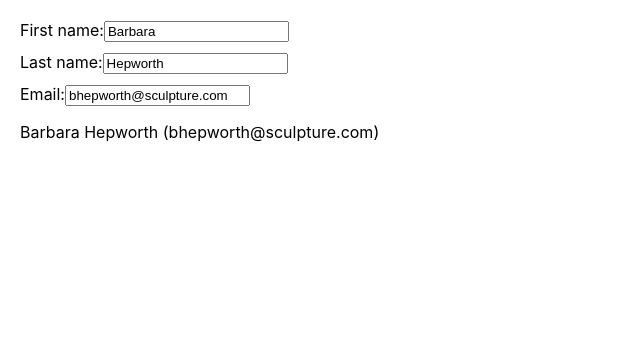
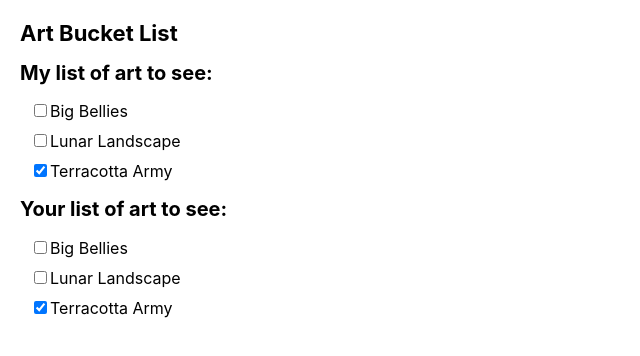
Before and after one commit to becasualle/devsurge-react-course, a React (Create React App) app: page / in a window 1280 px wide. Shown: the top 356 px of the page, without its empty margins (0-640 px from the left). Built offline with nearby package versions, Linux system fonts and the light colour scheme.

Commit message:
Обновление состояния с массивом

```diff
--- a/src/App.jsx
+++ b/src/App.jsx
@@ -1,9 +1,15 @@
-import { StateObjectForm } from './State';
+import {
+  ListAdd,
+  ListRemove,
+  ShapeEditor,
+  CounterList,
+  BucketList,
+} from './State/index';
 
 export default function App() {
   return (
     <>
-      <StateObjectForm />
+      <BucketList />
     </>
   );
 }
--- /dev/null
+++ b/src/State/StateArray.jsx
@@ -0,0 +1,218 @@
+import { useState } from 'react';
+
+/**
+ * Добавление в массив
+ */
+export function ListAdd() {
+  let nextId = 0;
+
+  const [name, setName] = useState('');
+  const [artists, setArtists] = useState([]);
+
+  return (
+    <>
+      <h1>Inspiring sculptors:</h1>
+      <input value={name} onChange={(e) => setName(e.target.value)} />
+      <button
+        onClick={() => {
+          setArtists([...artists, { id: nextId++, name: name }]);
+        }}
+      >
+        Add
+      </button>
+      <ul>
+        {artists.map((artist) => (
+          <li key={artist.id}>{artist.name}</li>
+        ))}
+      </ul>
+    </>
+  );
+}
+
+/**
+ * Удаление из массива
+ */
+export function ListRemove() {
+  let initialArtists = [
+    { id: 0, name: 'Marta Colvin Andrade' },
+    { id: 1, name: 'Lamidi Olonade Fakeye' },
+    { id: 2, name: 'Louise Nevelson' },
+  ];
+
+  const [artists, setArtists] = useState(initialArtists);
+
+  return (
+    <>
+      <h1>Inspiring sculptors:</h1>
+      <ul>
+        {artists.map((artist) => (
+          <li key={artist.id}>
+            {artist.name}{' '}
+            <button
+              onClick={() => {
+                setArtists(artists.filter((a) => a.id !== artist.id));
+              }}
+            >
+              Delete
+            </button>
+          </li>
+        ))}
+      </ul>
+    </>
+  );
+}
+
+/**
+ * Трансформация массива
+ */
+export function ShapeEditor() {
+  let initialShapes = [
+    { id: 0, type: 'circle', x: 50, y: 100 },
+    { id: 1, type: 'square', x: 150, y: 100 },
+    { id: 2, type: 'circle', x: 250, y: 100 },
+  ];
+
+  const [shapes, setShapes] = useState(initialShapes);
+
+  function handleClick() {
+    const nextShapes = shapes.map((shape) => {
+      if (shape.type === 'square') {
+        // No change
+        return shape;
+      } else {
+        // Return a new circle 50px below
+        return {
+          ...shape,
+          y: shape.y + 50,
+        };
+      }
+    });
+    // Re-render with the new array
+    setShapes(nextShapes);
+  }
+
+  return (
+    <>
+      <button onClick={handleClick}>Move circles down!</button>
+      {shapes.map((shape) => (
+        <div
+          key={shape.id}
+          style={{
+            background: 'purple',
+            position: 'absolute',
+            left: shape.x,
+            top: shape.y,
+            borderRadius: shape.type === 'circle' ? '50%' : '',
+            width: 20,
+            height: 20,
+          }}
+        />
+      ))}
+    </>
+  );
+}
+
+/**
+ * Замена элементов в массиве
+ */
+export function CounterList() {
+  let initialCounters = [0, 0, 0];
+
+  const [counters, setCounters] = useState(initialCounters);
+
+  function handleIncrementClick(index) {
+    const nextCounters = counters.map((c, i) => {
+      if (i === index) {
+        // Increment the clicked counter
+        return c + 1;
+      } else {
+        // The rest haven't changed
+        return c;
+      }
+    });
+    setCounters(nextCounters);
+  }
+
+  return (
+    <ul>
+      {counters.map((counter, i) => (
+        <li key={i}>
+          {counter}
+          <button
+            onClick={() => {
+              handleIncrementClick(i);
+            }}
+          >
+            +1
+          </button>
+        </li>
+      ))}
+    </ul>
+  );
+}
+
+/**
+ * Обновление объектов внутри массива
+ */
+
+export function BucketList() {
+  let nextId = 3;
+  const initialList = [
+    { id: 0, title: 'Big Bellies', seen: false },
+    { id: 1, title: 'Lunar Landscape', seen: false },
+    { id: 2, title: 'Terracotta Army', seen: true },
+  ];
+
+  const [myList, setMyList] = useState(initialList);
+  const [yourList, setYourList] = useState(initialList);
+
+  function handleToggleMyList(artworkId, nextSeen) {
+    setMyList(
+      myList.map((artwork) => {
+        if (artwork.id === artworkId) {
+          return { ...artwork, seen: nextSeen };
+        } else {
+          return artwork;
+        }
+      }),
+    );
+  }
+
+  function handleToggleYourList(artworkId, nextSeen) {
+    const yourNextList = [...yourList];
+    const artwork = yourNextList.find((a) => a.id === artworkId);
+    artwork.seen = nextSeen;
+    setYourList(yourNextList);
+  }
+
+  return (
+    <>
+      <h1>Art Bucket List</h1>
+      <h2>My list of art to see:</h2>
+      <ItemList artworks={myList} onToggle={handleToggleMyList} />
+      <h2>Your list of art to see:</h2>
+      <ItemList artworks={yourList} onToggle={handleToggleYourList} />
+    </>
+  );
+}
+
+function ItemList({ artworks, onToggle }) {
+  return (
+    <ul>
+      {artworks.map((artwork) => (
+        <li key={artwork.id}>
+          <label>
+            <input
+              type="checkbox"
+              checked={artwork.seen}
+              onChange={(e) => {
+                onToggle(artwork.id, e.target.checked);
+              }}
+            />
+            {artwork.title}
+          </label>
+        </li>
+      ))}
+    </ul>
+  );
+}
```
Also changed, not shown: src/State/index.js (+12 -0 lines).
